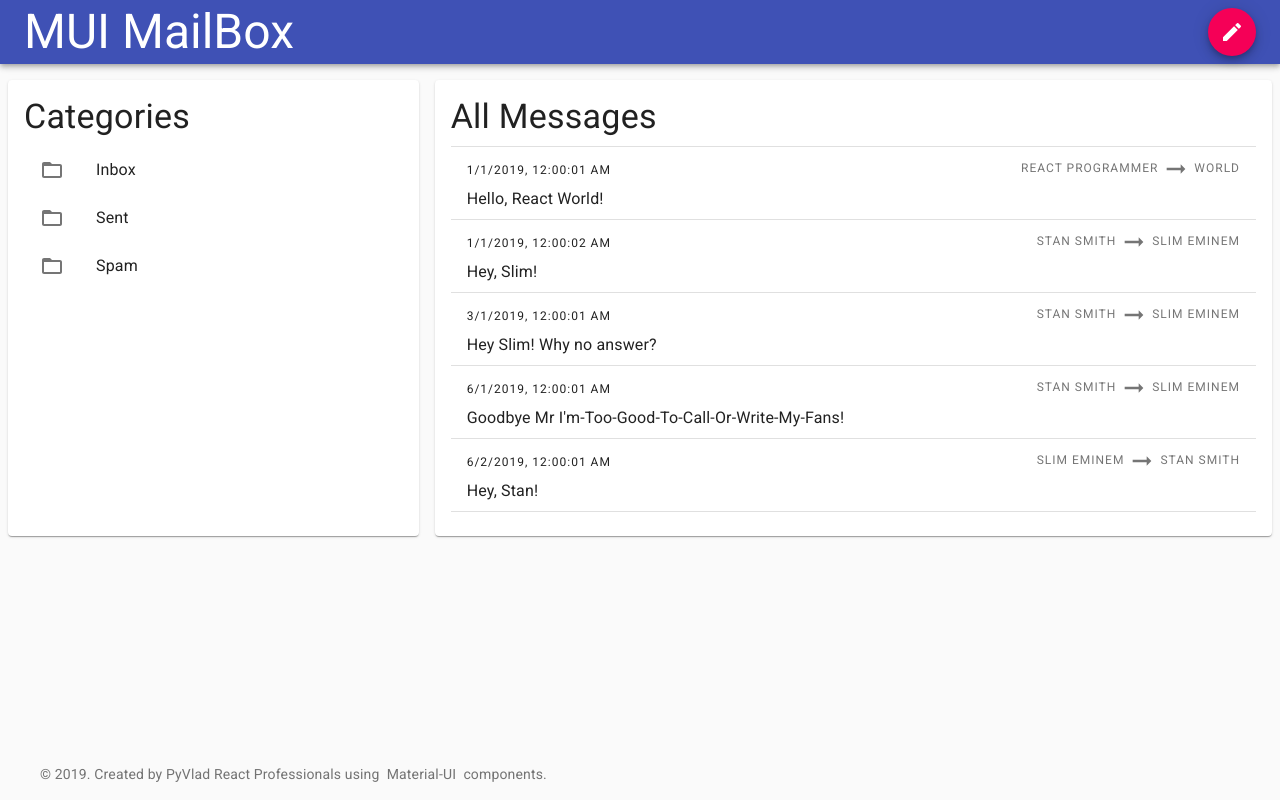
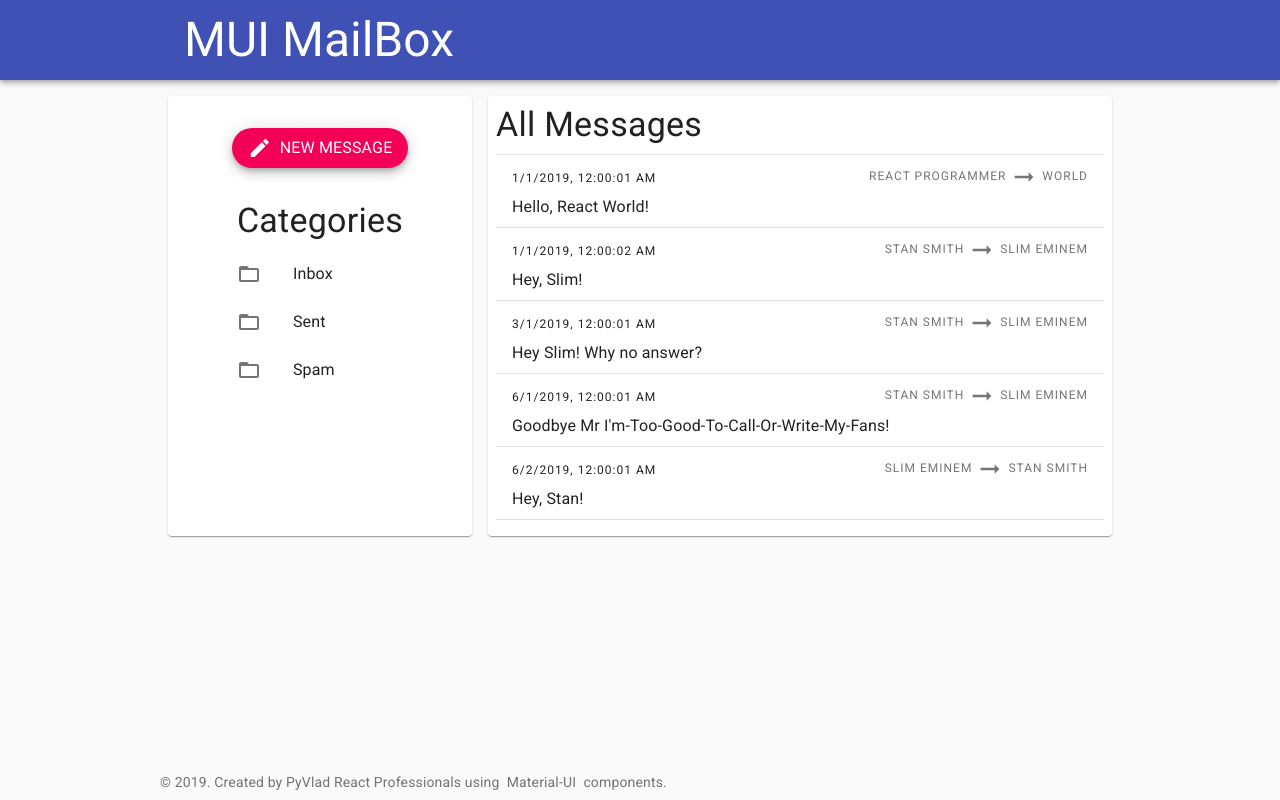
Before and after one commit to pyvlad/mailbox-mui, a React (Create React App) app: page / in a window 1280 px wide. Built offline with nearby package versions, Linux system fonts and the light colour scheme.

Commit message:
refactor layout: collapse left pane on small devices

```diff
--- a/src/App.js
+++ b/src/App.js
@@ -1,8 +1,7 @@
 import React from 'react'
 
 import Layout from './components/Layout'
-import Header from './components/Header'
-import Footer from './components/Footer'
+import NavMenu from './components/NavMenu'
 import MessageFolders from './components/MessageFolders'
 import MessageList from './components/MessageList'
 import MessageSingle from './components/MessageSingle'
@@ -123,22 +122,20 @@ export default class extends React.Component {
       )
     }
 
+    let navMenu = <NavMenu>
+      <MessageCreateButton
+        handleClick={this.handleMessageCreate}
+      />
+      <MessageFolders
+        categories={this.categories}
+        onCategorySelect={this.handleCategorySelect}
+      />
+    </NavMenu>
+
+
     return (
       <Layout
-        header={
-          <Header>
-            <MessageCreateButton
-              handleClick={this.handleMessageCreate}
-            />
-          </Header>
-        }
-        footer={<Footer />}
-        leftPane={
-          <MessageFolders
-            categories={this.categories}
-            onCategorySelect={this.handleCategorySelect}
-          />
-        }
+        leftPane={navMenu}
         rightPane={content}
       />
     )
--- a/src/components/Footer.js
+++ /dev/null
@@ -1,16 +0,0 @@
-import React from 'react'
-import Typography from '@material-ui/core/Typography'
-import Link from '@material-ui/core/Link'
-
-
-export default () => (
-  <Typography variant="body2" color="textSecondary">
-    &copy; 2019. Created by PyVlad React Professionals using
-    &nbsp;
-      <Link color="inherit" href="https://material-ui.com/">
-        Material-UI
-      </Link>
-    &nbsp;
-    components.
-  </Typography>
-)
--- a/src/components/Header.js
+++ /dev/null
@@ -1,27 +0,0 @@
-import React from 'react'
-import {
-  Toolbar,
-  Typography
-} from '@material-ui/core'
-import { makeStyles } from '@material-ui/core/styles'
-
-
-const useStyles = makeStyles(theme => ({
-  logo: {
-    flex: 1
-  }
-}));
-
-
-export default (props) => {
-  const classes = useStyles()
-
-  return (
-    <Toolbar>
-      <Typography variant="h3" component="h1" className={classes.logo}>
-        MUI MailBox
-      </Typography>
-      {props.children}
-    </Toolbar>
-  )
-}
--- a/src/components/Layout.js
+++ b/src/components/Layout.js
@@ -1,27 +1,43 @@
 import React from 'react'
-import {makeStyles} from '@material-ui/styles'
+import {withStyles} from '@material-ui/styles'
 import {
   AppBar,
   Container,
   Grid,
-  Paper
+  Paper,
+  Hidden,
+  Toolbar,
+  Typography,
+  Link
 } from '@material-ui/core'
+import NavButton from './NavButton'
 
 
-const useStyles = makeStyles(theme => ({
+const useStyles = theme => ({
   root: {
     display: 'flex',
     flexDirection: 'column',
     minHeight: '100vh',
   },
   footer: {
-    padding: theme.spacing(2)
+    padding: theme.spacing(1)
+  },
+  header: {
+    padding: theme.spacing(1)
+  },
+  logo: {
+    flex: 1
+  },
+  container: {
+    maxWidth: theme.breakpoints.values.md,
+    padding: 0
   },
   mainContainer: {
     marginTop: theme.spacing(1),
     marginBottom: theme.spacing(1),
     padding: 0,
-    flex: 1
+    flex: 1,
+    maxWidth: theme.breakpoints.values.md
   },
   mainGrid: {
     height: "100%"
@@ -31,19 +47,59 @@ const useStyles = makeStyles(theme => ({
     width: "100%"
   },
   mainPaneContent: {
-    padding: theme.spacing(2),
+    padding: theme.spacing(1),
     height: "100%"
   }
-}));
+});
 
 
-export default ({header, footer, leftPane, rightPane }) => {
-  const classes = useStyles()
+class Layout extends React.Component {
+  constructor(props) {
+    super(props)
+    this.state = {
+      showingLeftPane: false
+    }
+    this.handleLeftPaneToggle = this.handleLeftPaneToggle.bind(this)
+  }
+
+  handleLeftPaneToggle() {
+    this.setState(
+      (state, props) => ({showingLeftPane: !state.showingLeftPane})
+    )
+  }
+
+  render () {
+    const {
+      classes,
+      leftPane,
+      rightPane
+    } = this.props
+
+    let leftPaneGrid = (
+      <Grid item sm={4} className={classes.mainPane}>
+        <Paper className={classes.mainPaneContent}>
+          { leftPane }
+        </Paper>
+      </Grid>
+    )
 
     return (
       <div className={classes.root}>
-      <AppBar position="static">
-        {header}
+        <AppBar position="static" className={classes.header}>
+          <Container className={classes.container}>
+            <Toolbar>
+              <Typography variant="h3" component="h1" className={classes.logo}>
+                <Link color="inherit" href="/" underline="none">
+                  MUI MailBox
+                </Link>
+              </Typography>
+              <Hidden smUp>
+                <NavButton
+                  handleClick={this.handleLeftPaneToggle}
+                />
+              </Hidden>
+            </Toolbar>
+          </Container>
         </AppBar>
 
         <Container className={classes.mainContainer}>
@@ -54,11 +110,14 @@ export default ({header, footer, leftPane, rightPane }) => {
             alignItems="stretch"
             className={classes.mainGrid}
           >
-          <Grid item sm={4} className={classes.mainPane}>
-            <Paper className={classes.mainPaneContent}>
-              { leftPane }
-            </Paper>
-          </Grid>
+            { this.state.showingLeftPane
+            ? <Hidden smUp>
+              { leftPaneGrid }
+            </Hidden>
+            : null}
+            <Hidden xsDown>
+              { leftPaneGrid }
+            </Hidden>
             <Grid item sm={8} className={classes.mainPane}>
               <Paper className={classes.mainPaneContent}>
                 { rightPane }
@@ -68,10 +127,21 @@ export default ({header, footer, leftPane, rightPane }) => {
         </Container>
 
         <footer className={classes.footer}>
-        <Container>
-          {footer}
+          <Container className={classes.container}>
+            <Typography variant="body2" color="textSecondary">
+              &copy; 2019. Created by PyVlad React Professionals using
+              &nbsp;
+                <Link color="inherit" href="https://material-ui.com/">
+                  Material-UI
+                </Link>
+              &nbsp;
+              components.
+            </Typography>
           </Container>
         </footer>
       </div>
     )
   }
+}
+
+export default withStyles(useStyles)(Layout)
--- a/src/components/MessageCreateButton.js
+++ b/src/components/MessageCreateButton.js
@@ -1,17 +1,35 @@
 import React from 'react'
+import {makeStyles} from '@material-ui/styles'
 import {
   Fab,
-  Icon
+  Icon,
+  Typography
  } from '@material-ui/core'
 
 
-export default ({handleClick}) => (
-  <Fab
+ const useStyles = makeStyles(theme => ({
+  buttonIcon: {
+    marginRight: theme.spacing(1)
+  },
+  buttonLabel: {
+    lineHeight: 1
+  }
+}));
+
+
+export default ({handleClick}) => {
+  const classes = useStyles()
+
+  return <Fab
+    variant="extended"
     color="secondary"
     aria-label="edit"
     size="medium"
     onClick={handleClick}
   >
-    <Icon>edit_icon</Icon>
+    <Icon className={classes.buttonIcon}>edit_icon</Icon>
+    <Typography variant="body1" className={classes.buttonLabel}>
+      New Message
+    </Typography>
   </Fab>
-)
+}
--- a/src/components/MessageFolders.js
+++ b/src/components/MessageFolders.js
@@ -7,20 +7,30 @@ import {
   ListItemText
 } from '@material-ui/core'
 import FolderIcon from '@material-ui/icons/FolderOpen'
+import {makeStyles} from '@material-ui/styles'
 
-export default class extends React.Component {
 
-  render() {
+const useStyles = makeStyles(theme => ({
+  header: {
+    paddingLeft: theme.spacing(2),
+    paddingRight: theme.spacing(2)
+  }
+}));
+
+
+export default (props) => {
+  const classes = useStyles()
+
   // destructure props for clearer code
   const {
     categories,
     onCategorySelect
-    } = this.props
+  } = props
 
   // return component tree
   return (
     <React.Fragment>
-        <Typography variant="h4" component="h2">
+      <Typography variant="h4" component="h2" className={classes.header}>
         Categories
       </Typography>
       <List component="nav" aria-label="main mailbox folders">
@@ -44,4 +54,3 @@ export default class extends React.Component {
     </React.Fragment>
   )
 }
-}
--- /dev/null
+++ b/src/components/NavButton.js
@@ -0,0 +1,18 @@
+import React from 'react'
+import {
+  IconButton
+} from '@material-ui/core'
+import MenuIcon from '@material-ui/icons/Menu'
+
+
+export default ({handleClick}) => {
+  return (
+    <IconButton
+      color="inherit"
+      edge="start"
+      onClick={handleClick}
+    >
+      <MenuIcon />
+    </IconButton>
+  )
+}
--- /dev/null
+++ b/src/components/NavMenu.js
@@ -0,0 +1,31 @@
+import React from 'react'
+import {makeStyles} from '@material-ui/styles'
+
+
+const useStyles = makeStyles(theme => ({
+  content: {
+    padding: theme.spacing(1),
+    display: "flex",
+    flexDirection: 'column',
+    alignItems: 'center'
+  },
+  paneItem: {
+    margin: `${theme.spacing(2)}px 0`
+  }
+}));
+
+
+export default (props) => {
+  const classes = useStyles()
+
+  return <div className={classes.content}>
+    {props.children.map(
+      (child, index) => <div
+        className={classes.paneItem}
+        key={index}
+      >
+        {child}
+      </div>
+    )}
+  </div>
+}
```
Lines whose indentation alone changed are shown as unchanged.
